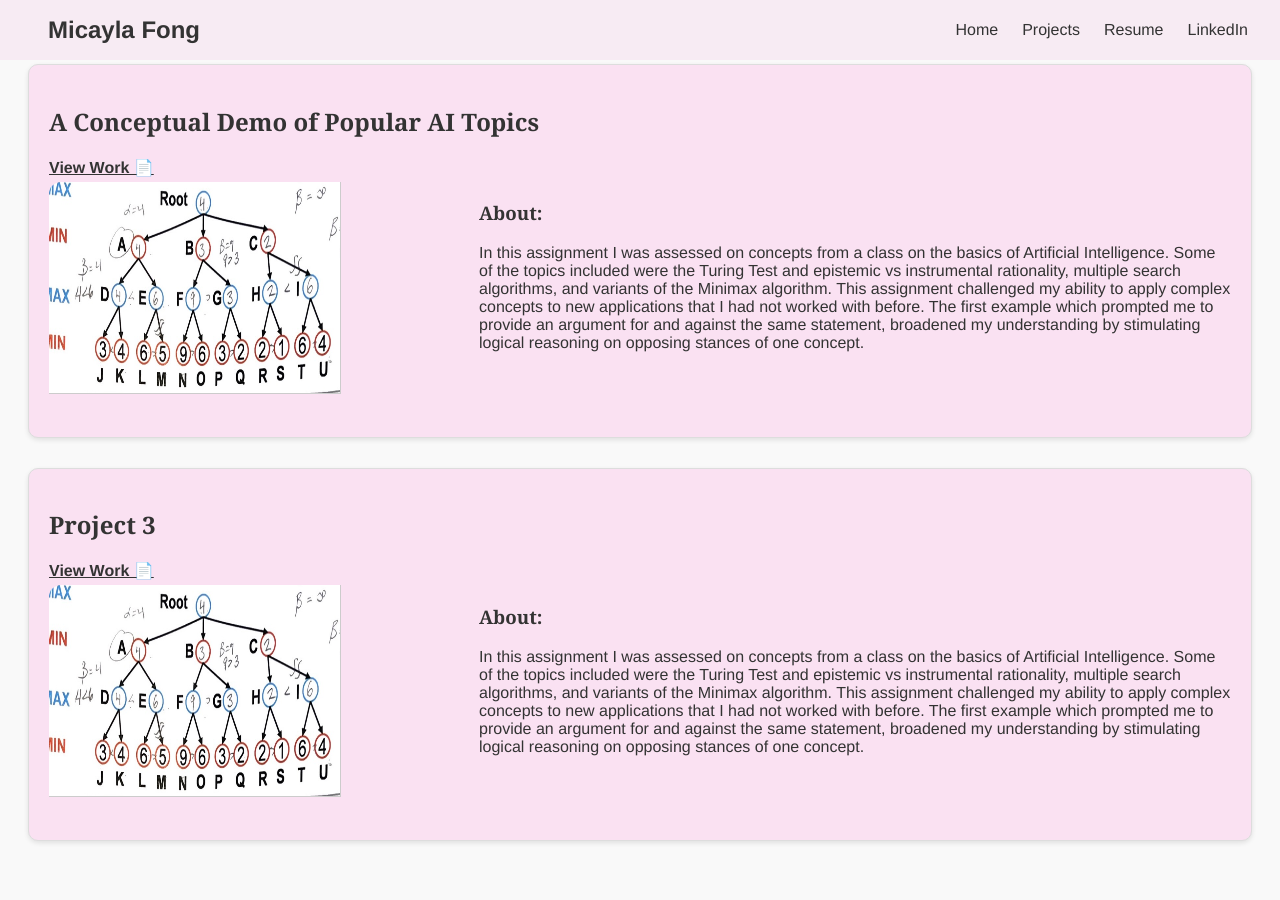
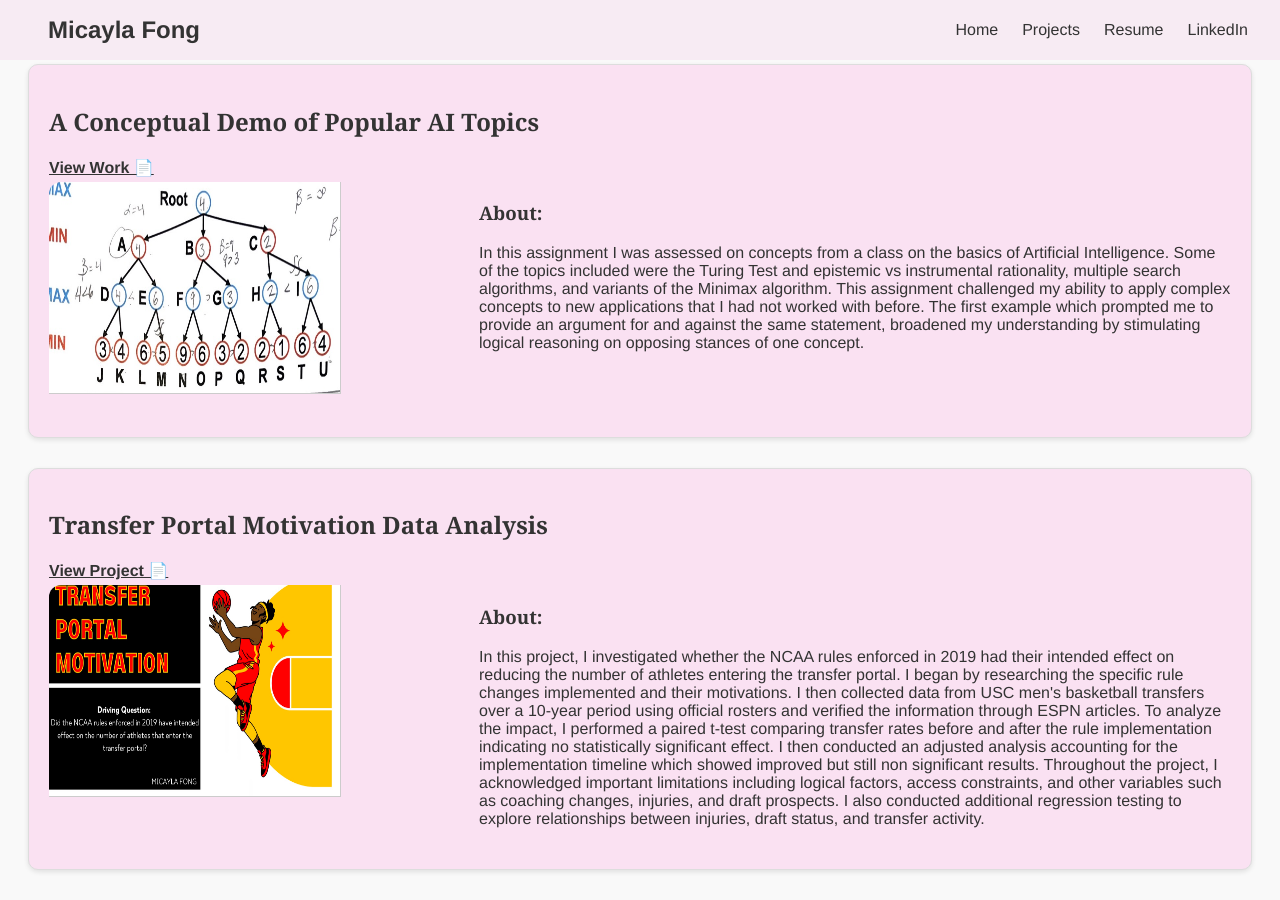
Before and after one commit to mdfong35/mdfong35.github.io, a Jekyll site: the page built from projects.md, in a window 1280 px wide and 900 px high, scrolled down 590 px. Built offline with Jekyll 4.4.1, drawn with Linux system fonts in a browser that asks for light colours; before the commit the page ends 1461 px from its top, so only the background shows below that.

Commit message:
Update projects.md

```diff
--- a/projects.md
+++ b/projects.md
@@ -63,19 +63,19 @@ permalink: /projects/
 
 
 <div class="project-card">
-  <h2>Project 3</h2>
-  <a href="/assets/AIConceptsDemoFong.pdf" target="_blank">View Work 📄</a>
+  <h2>Transfer Portal Motivation Data Analysis</h2>
+  <a href="/assets/MINIProjectFong.pdf" target="_blank">View Project 📄</a>
 
 <div class="project-analysis">
-    <a href="/assets/AIConceptsDemoFong.pdf" target="_blank">
+    <a href="/assets/MINIProjectFong.pdf" target="_blank">
       <div class="img-crop-container">
-        <img src="/assets/Minimax.jpg" alt="AI Demo PDF" class="project-thumbnail">
+        <img src="/assets/miniProject.jpg" alt="Transfer Portal PDF" class="project-thumbnail">
       </div>
     </a>
     <div class="analysis-text">
       <h3>About:</h3>
       <p>
-          In this assignment I was assessed on concepts from a class on the basics of Artificial Intelligence. Some of the topics included were the Turing Test and epistemic vs instrumental rationality, multiple search algorithms, and variants of the Minimax algorithm. This assignment challenged my ability to apply complex concepts to new applications that I had not worked with before. The first example which prompted me to provide an argument for and against the same statement, broadened my understanding by stimulating logical reasoning on opposing stances of one concept.
+In this project, I investigated whether the NCAA rules enforced in 2019 had their intended effect on reducing the number of athletes entering the transfer portal. I began by researching the specific rule changes implemented and their motivations. I then collected data from USC men's basketball transfers over a 10-year period using official rosters and verified the information through ESPN articles. To analyze the impact, I performed a paired t-test comparing transfer rates before and after the rule implementation indicating no statistically significant effect. I then conducted an adjusted analysis accounting for the implementation timeline which showed improved but still non significant results. Throughout the project, I acknowledged important limitations including logical factors, access constraints, and other variables such as coaching changes, injuries, and draft prospects. I also conducted additional regression testing to explore relationships between injuries, draft status, and transfer activity.
       </p>
     </div>
   </div>
```
